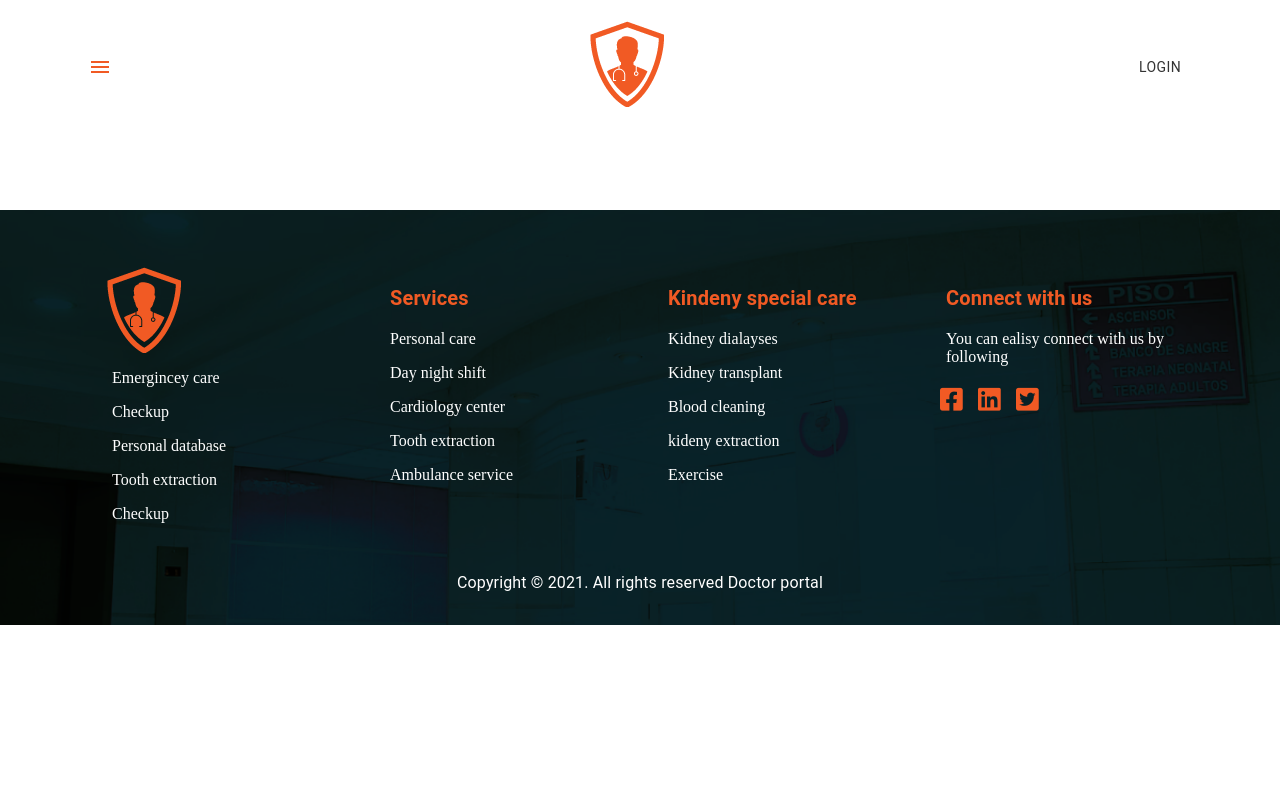
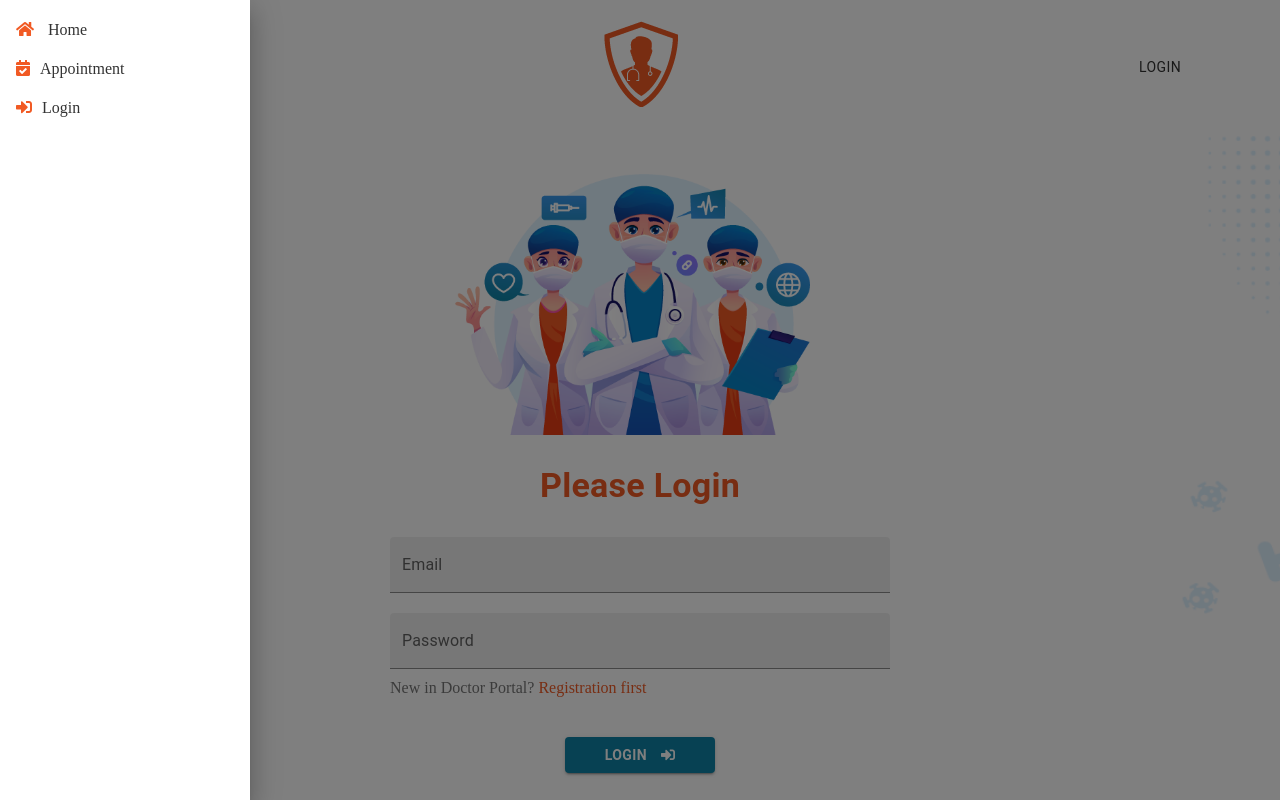
Before and after one commit to Arif870/doctor-portal, a React (Create React App) app: page /login in a window 1280 px wide. Both pictures are taken after a click on the button 100 px from the left and 67 px from the top of the page. Shown: the top 800 px of the page. Built offline with nearby package versions, Linux system fonts and the light colour scheme.

Commit message:
login page added

```diff
--- a/src/App.js
+++ b/src/App.js
@@ -2,6 +2,8 @@ import { BrowserRouter as Router, Switch, Route } from "react-router-dom";
 import "./App.css";
 import Appointment from "./Pages/Appointment/Appointment/Appointment";
 import Home from "./Pages/Home/Home/Home";
+import Login from "./Pages/Login/Login";
+import Registration from "./Pages/Registration/Registration";
 import Footer from "./Pages/Shared/Footer/Footer";
 
 import Navigation from "./Pages/Shared/Navigation/Navigation";
@@ -21,6 +23,12 @@ function App() {
           <Route path="/appointment">
             <Appointment />
           </Route>
+          <Route path="/login">
+            <Login />
+          </Route>
+          <Route path="/registration">
+            <Registration />
+          </Route>
         </Switch>
         <Footer />
       </Router>
--- /dev/null
+++ b/src/Pages/Login/Login.css
@@ -0,0 +1,22 @@
+.css-cio0x1-MuiInputBase-root-MuiFilledInput-root:after {
+  border-bottom: 2px solid var(--primary-color);
+}
+.css-cio0x1-MuiInputBase-root-MuiFilledInput-root:before {
+  border-bottom: 1px solid var(--primary-color) !important;
+}
+.css-10botns-MuiInputBase-input-MuiFilledInput-input {
+  background-color: #e0f3ff63;
+}
+.loginformsizecontrol {
+  margin: auto;
+}
+@media screen and (max-width: 468px) {
+  form.loginformsizecontrol {
+    width: 300px !important;
+    margin: auto;
+    display: block;
+  }
+  img.loginimgsizecontrol {
+    width: 300px !important;
+  }
+}
--- /dev/null
+++ b/src/Pages/Login/Login.js
@@ -0,0 +1,97 @@
+import { Button, Grid, TextField, Typography } from "@mui/material";
+import React from "react";
+import { Link } from "react-router-dom";
+import loginbg from "../../images/loginbg.png";
+import loginimg from "../../images/loginimg.png";
+import "./Login.css";
+
+export default function Login() {
+  return (
+    <div
+      style={{
+        backgroundImage: `url(${loginbg})`,
+        backgroundSize: "cover",
+        backgroundRepeat: "no-repeat",
+        padding: "40px 0px",
+      }}
+    >
+      <Grid>
+        <Grid item xs={12}>
+          <img
+            className="loginimgsizecontrol"
+            style={{ margin: "auto", display: "block", width: "400px" }}
+            src={loginimg}
+            alt="loginpicture"
+          />
+        </Grid>
+        <Grid item xs={12} style={{ margin: "auto", display: "block" }}>
+          {" "}
+          <Typography
+            variant="h4"
+            style={{
+              textAlign: "center",
+              color: "var(--primary-color)",
+              fontWeight: "bold",
+              margin: "30px 0px",
+            }}
+          >
+            Please Login
+          </Typography>
+          <form className="loginformsizecontrol" style={{ width: "500px" }}>
+            <TextField
+              style={{ width: "100%", marginBottom: "20px" }}
+              id="filled-basic"
+              label="Email"
+              type="email"
+              variant="filled"
+            />
+            <TextField
+              style={{ width: "100%" }}
+              id="filled-basic"
+              label="Password"
+              type="password"
+              variant="filled"
+            />
+            <Typography
+              variant="p"
+              style={{
+                marginTop: "10px",
+                display: "block",
+                color: "var(--body-text-color)",
+              }}
+            >
+              New in Doctor Portal?{" "}
+              {
+                <Link
+                  style={{
+                    textDecoration: "none",
+                    color: "var(--primary-color)",
+                  }}
+                  to="/registration"
+                >
+                  Registration first
+                </Link>
+              }
+            </Typography>
+            <Button
+              variant="contained"
+              style={{
+                backgroundColor: "var(--secondary-color)",
+                fontWeight: "bold",
+                display: "block",
+                margin: "40px auto 0px",
+                width: "150px",
+              }}
+            >
+              Login{" "}
+              <i
+                className="fas fa-sign-in-alt"
+                style={{ marginLeft: "10px" }}
+              ></i>
+            </Button>
+          </form>
+        </Grid>
+      </Grid>
+    </div>
+  );
+}
--- /dev/null
+++ b/src/Pages/Registration/Registration.js
@@ -0,0 +1,5 @@
+import React from "react";
+
+export default function Registration() {
+  return <div>Registration</div>;
+}
--- /dev/null
+++ b/src/Pages/Shared/Navigation/Navigation.css
@@ -0,0 +1,13 @@
+.css-78trlr-MuiButtonBase-root-MuiIconButton-root:hover {
+  background-color: transparent !important;
+}
+ul.css-h4y409-MuiList-root li a {
+  text-decoration: none;
+  color: #333;
+}
+ul.css-h4y409-MuiList-root li {
+  margin-top: 5px;
+}
+ul.css-h4y409-MuiList-root li:hover {
+  background-color: rgba(211, 211, 211, 0.377);
+}
--- a/src/Pages/Shared/Navigation/Navigation.js
+++ b/src/Pages/Shared/Navigation/Navigation.js
@@ -4,13 +4,68 @@ import Box from "@mui/material/Box";
 import Toolbar from "@mui/material/Toolbar";
 import Typography from "@mui/material/Typography";
 import Button from "@mui/material/Button";
-import IconButton from "@mui/material/IconButton";
 import MenuIcon from "@mui/icons-material/Menu";
 import logo from "../../../images/logo.png";
 import { Link } from "react-router-dom";
-import { Container } from "@mui/material";
+import { Container, List, ListItem } from "@mui/material";
+import Drawer from "@mui/material/Drawer";
+import "./Navigation.css";
 
 export default function Navigation() {
+  const [state, setState] = React.useState({
+    left: false,
+  });
+
+  const toggleDrawer = (anchor, open) => event => {
+    if (
+      event.type === "keydown" &&
+      (event.key === "Tab" || event.key === "Shift")
+    ) {
+      return;
+    }
+
+    setState({ ...state, [anchor]: open });
+  };
+
+  const list = anchor => (
+    <Box
+      sx={{ width: 250 }}
+      role="presentation"
+      onClick={toggleDrawer(anchor, false)}
+      onKeyDown={toggleDrawer(anchor, false)}
+    >
+      <List>
+        <ListItem>
+          <Link to="/">
+            <i
+              className="fas fa-home"
+              style={{ marginRight: "10px", color: "var(--primary-color)" }}
+            ></i>{" "}
+            Home
+          </Link>
+        </ListItem>
+        <ListItem>
+          <Link to="/appointment">
+            <i
+              className="fas fa-calendar-check"
+              style={{ marginRight: "10px", color: "var(--primary-color)" }}
+            ></i>
+            Appointment
+          </Link>
+        </ListItem>
+        <ListItem>
+          <Link to="/login">
+            <i
+              className="fas fa-sign-in-alt"
+              style={{ marginRight: "10px", color: "var(--primary-color)" }}
+            ></i>
+            Login
+          </Link>
+        </ListItem>
+      </List>
+    </Box>
+  );
+
   return (
     <div>
       <Container>
@@ -20,15 +75,21 @@ export default function Navigation() {
             sx={{ backgroundColor: "#ffffff", boxShadow: 0 }}
           >
             <Toolbar>
-              <IconButton
-                size="large"
-                edge="start"
-                color="inherit"
-                aria-label="menu"
-                sx={{ color: "#333333" }}
-              >
-                <MenuIcon />
-              </IconButton>
+              {["left"].map(anchor => (
+                <React.Fragment key={anchor}>
+                  <Button onClick={toggleDrawer(anchor, true)}>
+                    <MenuIcon />
+                  </Button>
+                  <Drawer
+                    anchor={anchor}
+                    open={state[anchor]}
+                    onClose={toggleDrawer(anchor, false)}
+                  >
+                    {list(anchor)}
+                  </Drawer>
+                </React.Fragment>
+              ))}
+
               <Typography
                 component="div"
                 sx={{ flexGrow: 1, textAlign: "center" }}
@@ -40,9 +101,11 @@ export default function Navigation() {
                   </Link>
                 </Box>
               </Typography>
-              <Button sx={{ color: "#333333", fontWeight: "normal" }}>
-                Login
-              </Button>
+              <Link to="/login" style={{ textDecoration: "none" }}>
+                <Button sx={{ color: "#333333", fontWeight: "normal" }}>
+                  Login
+                </Button>
+              </Link>
             </Toolbar>
           </AppBar>
         </Box>
```
Also changed, not shown: src/images/loginbg.png (added), src/images/loginimg.png (added).
